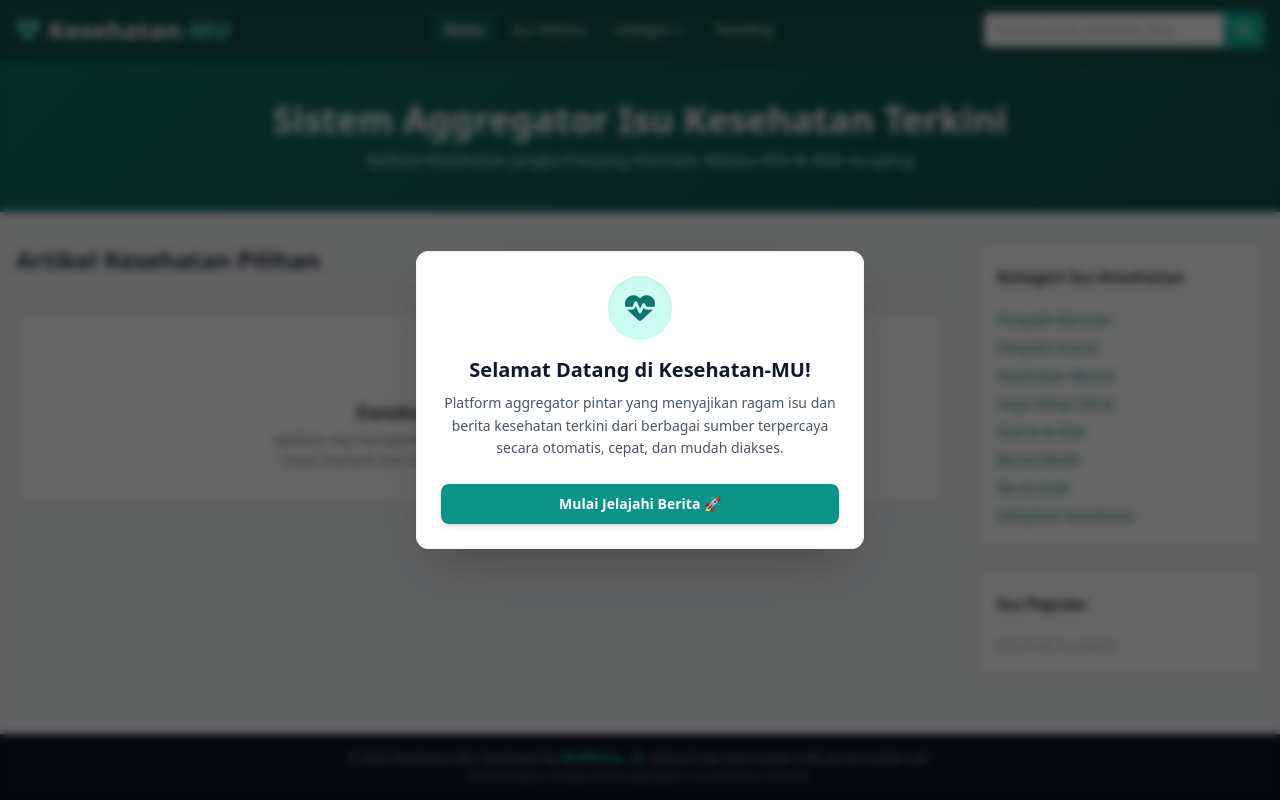
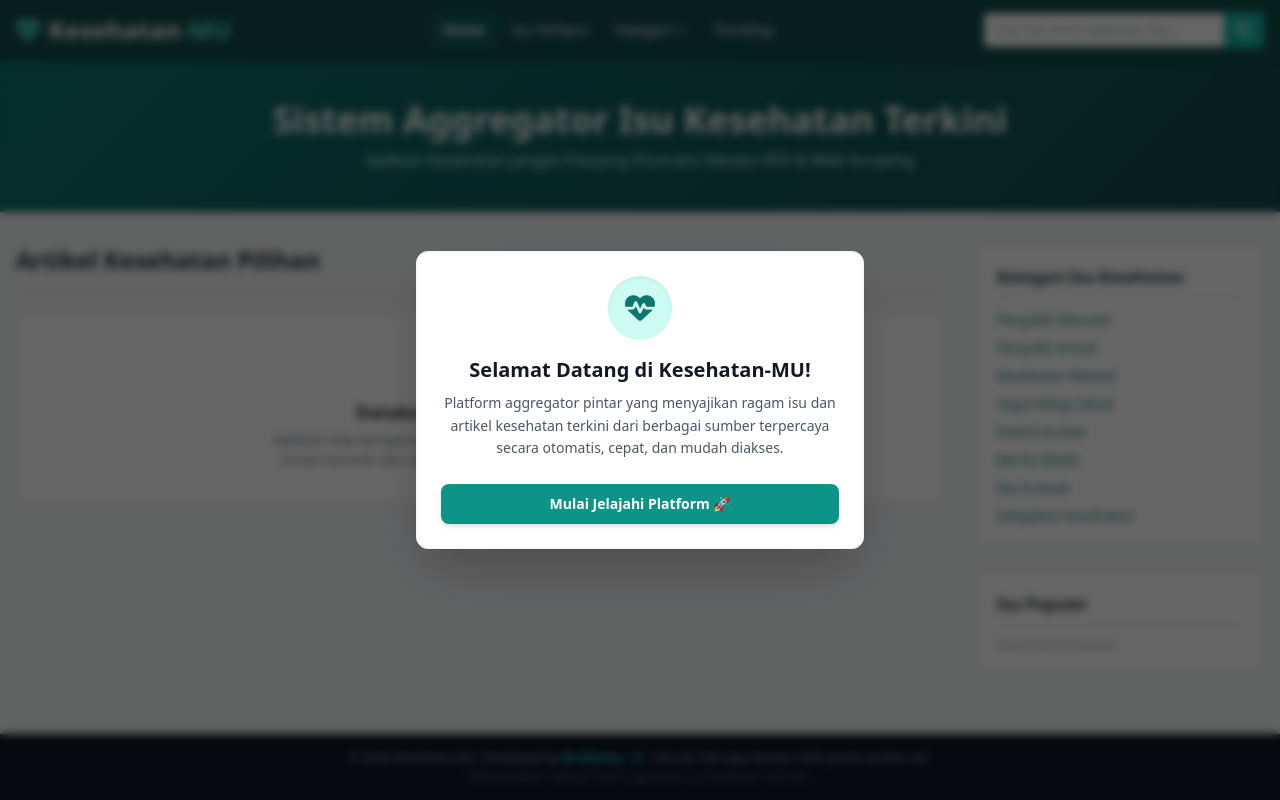
Before and after one commit to rafieriza/Kesehatan-MU, a Flask app: page / in a window 1280 px wide. Run offline with Flask 3, Linux system fonts and the light colour scheme; data that the repository does not hold is empty; some libraries are stand-ins or nearby versions.

Commit message:
Update index.html

```diff
--- a/templates/index.html
+++ b/templates/index.html
@@ -259,12 +259,12 @@
 
             <!-- Penjelasan Singkat Web -->
             <p class="text-gray-600 text-sm mb-6 leading-relaxed">
-                Platform aggregator pintar yang menyajikan ragam isu dan berita kesehatan terkini dari berbagai sumber terpercaya secara otomatis, cepat, dan mudah diakses.
+                Platform aggregator pintar yang menyajikan ragam isu dan artikel kesehatan terkini dari berbagai sumber terpercaya secara otomatis, cepat, dan mudah diakses.
             </p>
 
             <!-- Tombol Tutup / Mulai Jelajah -->
             <button id="close-modal-btn" class="w-full bg-teal-600 hover:bg-teal-700 text-white font-semibold py-2.5 px-4 rounded-lg transition shadow-md text-sm">
-                Mulai Jelajahi Berita 🚀
+                Mulai Jelajahi Platform 🚀
             </button>
         </div>
     </div>
@@ -298,11 +298,19 @@
         const welcomeModal = document.getElementById('welcome-modal');
         const closeModalBtn = document.getElementById('close-modal-btn');
 
+        // Cek apakah user sudah pernah menutup modal sebelumnya
+        if (localStorage.getItem('kesehatan_mu_welcomed') === 'true') {
+            welcomeModal.style.display = 'none';
+        }
+        // Fungsi button
         closeModalBtn.addEventListener('click', () => {
             welcomeModal.classList.add('opacity-0', 'pointer-events-none');
             setTimeout(() => {
                 welcomeModal.style.display = 'none';
             }, 300);
+
+            // Simpan status permanen ke localStorage browser
+            localStorage.setItem('kesehatan_mu_welcomed', 'true');
         });
     </script>
 </body>
```
